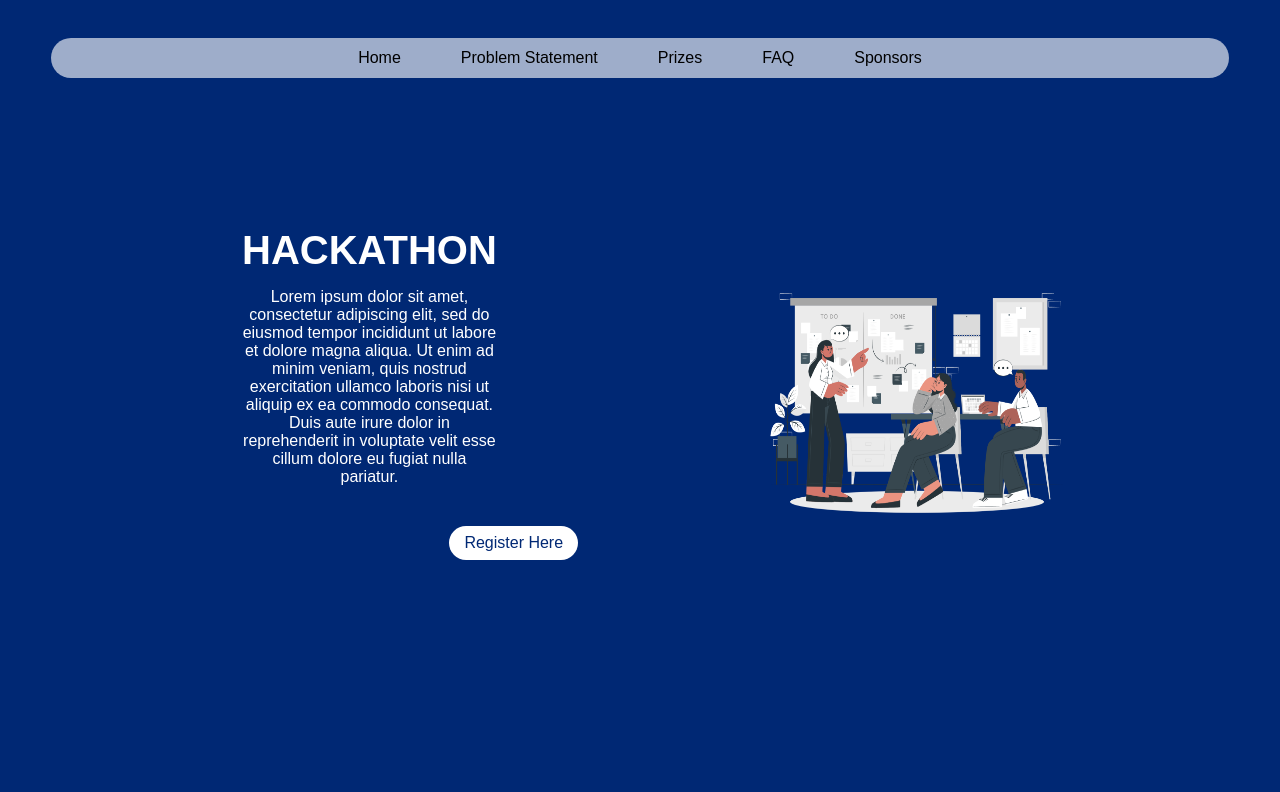
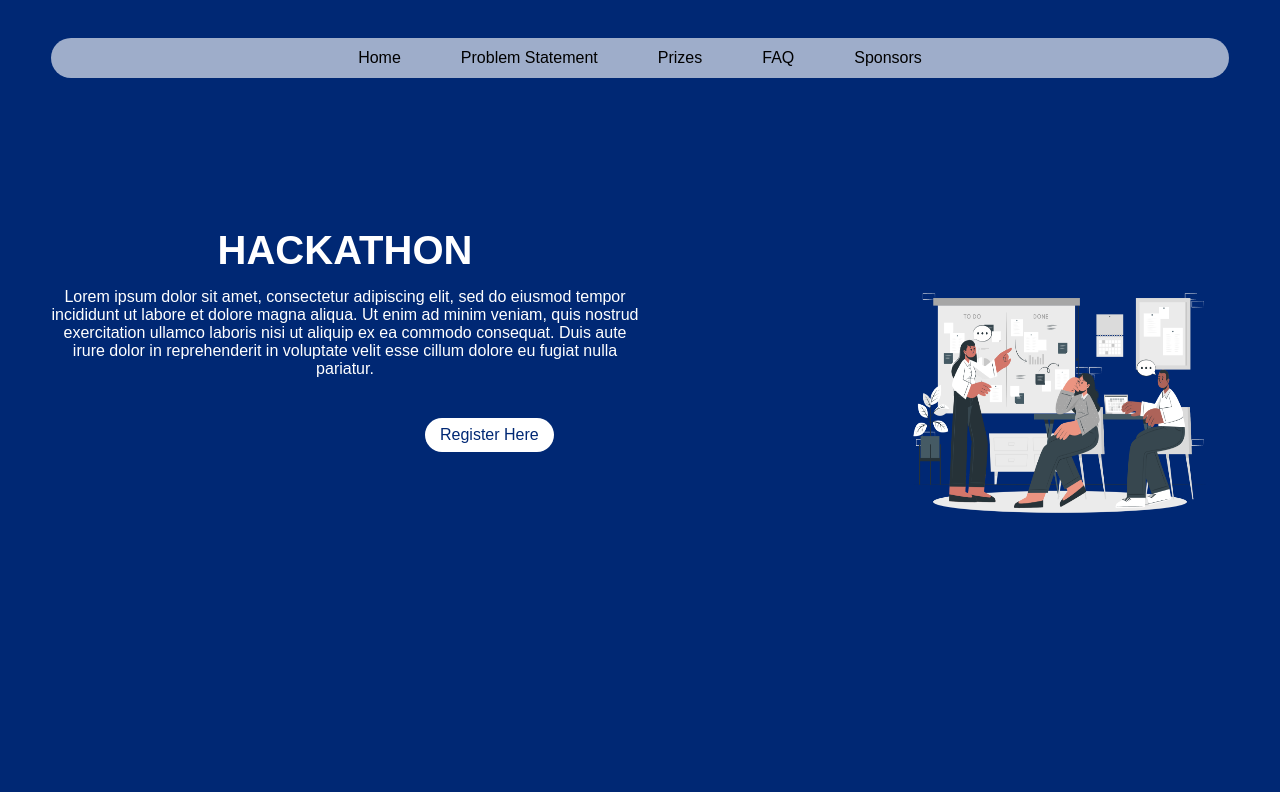
Before and after one commit to rindishkrishna/technopreneur, a React (Create React App) app: page /hackathon in a window 1280 px wide. Shown: the top 792 px of the page. Built offline with nearby package versions, Linux system fonts and the light colour scheme.

Commit message:
Fixed margin issues

```diff
--- a/src/Components/LandingPage/About/About.css
+++ b/src/Components/LandingPage/About/About.css
@@ -1,5 +1,4 @@
 .about-container {
-    margin: 0 auto;
     max-width: 1280px;
     width: 100%;
     background-color: #002874;
@@ -10,8 +9,6 @@
 .col {
     display: flex;
     flex-direction: column;
-    margin-left: auto;
-    margin-right: auto;
     margin-top: -20px;
 }
 
--- a/src/Components/LandingPage/Sponsors/Sponsors.css
+++ b/src/Components/LandingPage/Sponsors/Sponsors.css
@@ -1,7 +1,6 @@
 .container {
-  margin: 0 auto;
   max-width: 1280px;
-  width: 70%;
+  width: 100%;
 }
 
 .sponsor-heading {
```
